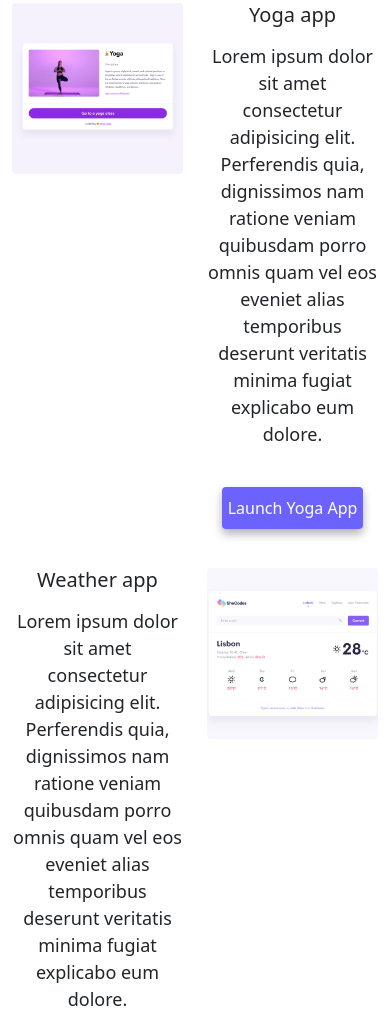
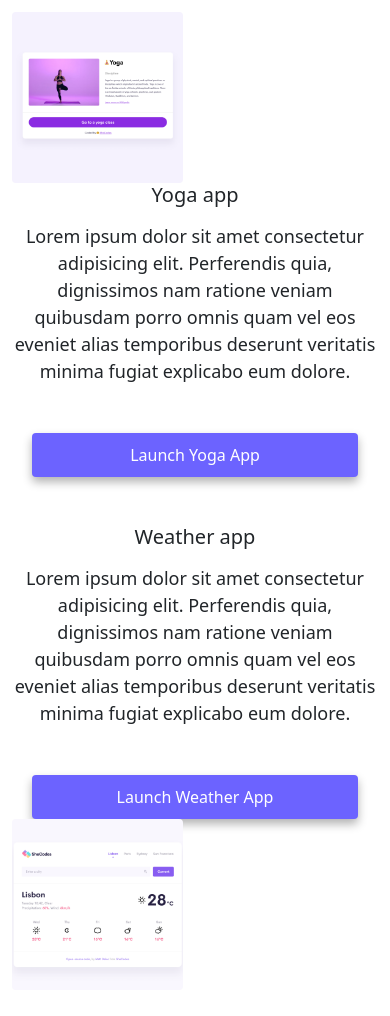
Before and after one commit to ThapeloM01/fitness-liveserver, a plain HTML site: page index.html in a window 390 px wide. Shown: the part 409-1425 px from the top of the page. Drawn offline with nearby package versions, Linux system fonts and the light colour scheme.

Commit message:
Made additional media queries and responsive  elements

```diff
--- a/index.html
+++ b/index.html
@@ -63,7 +63,7 @@
         <div class="col-6">
           <img src="images/yoga.png" alt="Yoga picture of a lady" title="Lady doing yoga" class="img-fluid rounded" />
         </div>
-        <div class="col-6">
+        <div class="col-sm-6">
           <h2 class="mb-3">Yoga app</h2>
           <p>
             Lorem ipsum dolor sit amet consectetur adipisicing elit. Perferendis
@@ -72,12 +72,12 @@
             explicabo eum dolore.
           </p>
           <div class="mt-5">
-            <a href="#" title="Yoga project" class="primary-link">Launch Yoga App</a>
+            <a href="#" title="Yoga project" class="primary-link project-link">Launch Yoga App</a>
           </div>
         </div>
       </div>
       <div class="row mt-5">
-        <div class="col-6">
+        <div class="col-sm-6">
           <h2 class="mb-3">Weather app</h2>
           <p>
             Lorem ipsum dolor sit amet consectetur adipisicing elit. Perferendis
@@ -86,7 +86,7 @@
             explicabo eum dolore.
           </p>
           <div class="mt-5">
-            <a href="#" title="Weather project" class="primary-link">Launch Weather App</a>
+            <a href="#" title="Weather project" class="primary-link project-link">Launch Weather App</a>
           </div>
         </div>
         <div class="col-6">
@@ -97,7 +97,7 @@
         <div class="col-6">
           <img src="images/yogurt.png" alt="white yogurt picture" class="img-fluid rounded" />
         </div>
-        <div class="col-6">
+        <div class="col-sm-6">
           <h2 class="mb-3">Yogurt app</h2>
           <p>
             Lorem ipsum dolor sit amet consectetur adipisicing elit. Perferendis
@@ -106,7 +106,7 @@
             explicabo eum dolore.
           </p>
           <div class="mt-5">
-            <a href="#" title="Yogurt project" class="primary-link">Launch Weather App</a>
+            <a href="#" title="Yogurt project" class="primary-link project-link">Launch Weather App</a>
           </div>
         </div>
       </div>
--- a/style.css
+++ b/style.css
@@ -59,6 +59,10 @@ p {
   box-shadow: var(--box-shadow);
   color: white;
 }
+
+.primary-link:hover {
+    color: white;
+}
 .secondary-link {
   border-radius: 4px;
   padding: 20px 15px;
@@ -101,6 +105,7 @@ p {
     }
     h1 {
         font-size: 30px;
+        line-height: 1.5;
     }
     h2 {
         text-align: center;
@@ -109,7 +114,15 @@ p {
     h3 {
         text-align: center;
     }
+    p {
+        text-align: center;
+    }
     .primary-link {
         padding: 10px 6px;
     }
+    .project-link {
+        display: block;
+        text-align: center;
+        margin: 0 20px;
+    }
 }
```
Also changed, not shown: about.html (+3 -3 lines).
